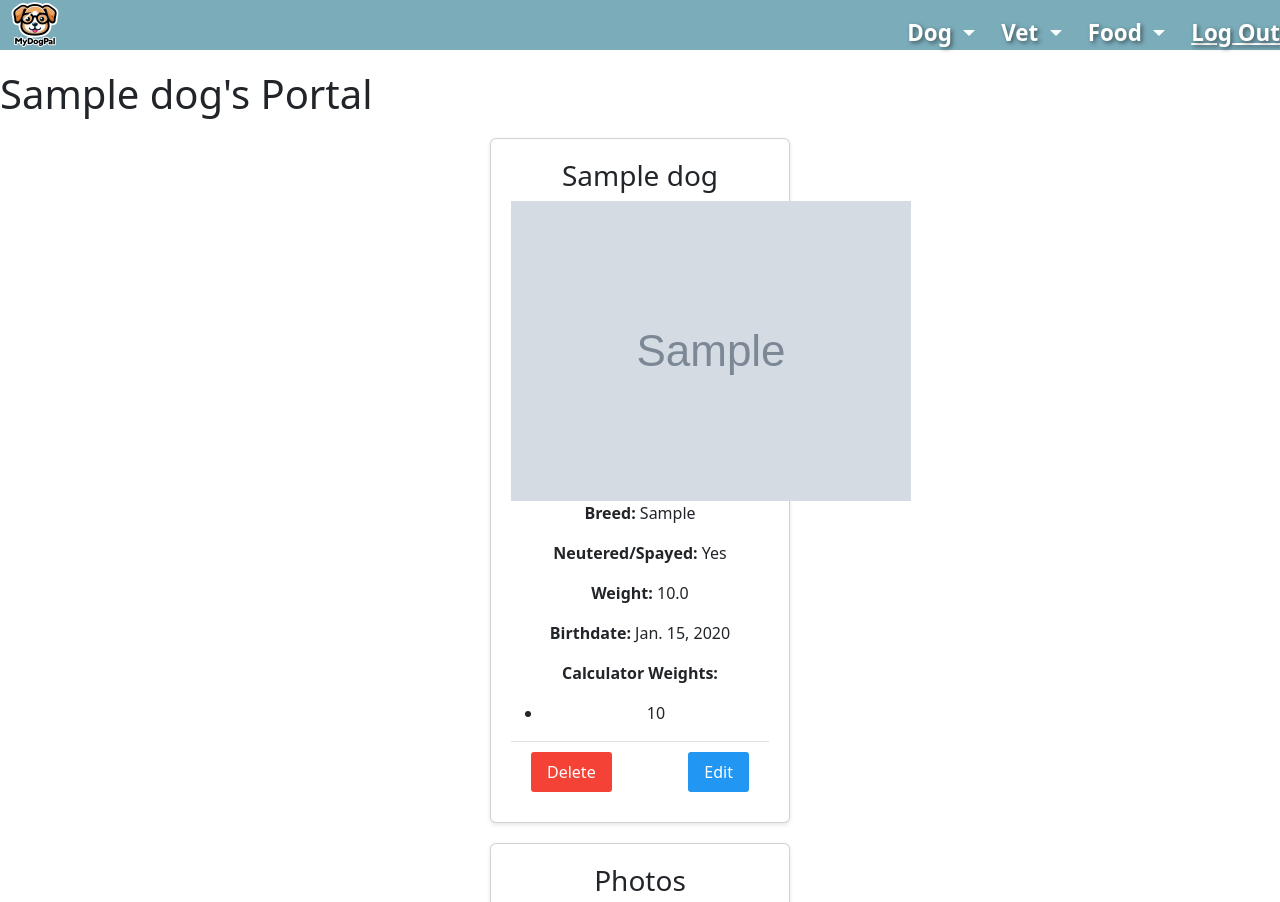
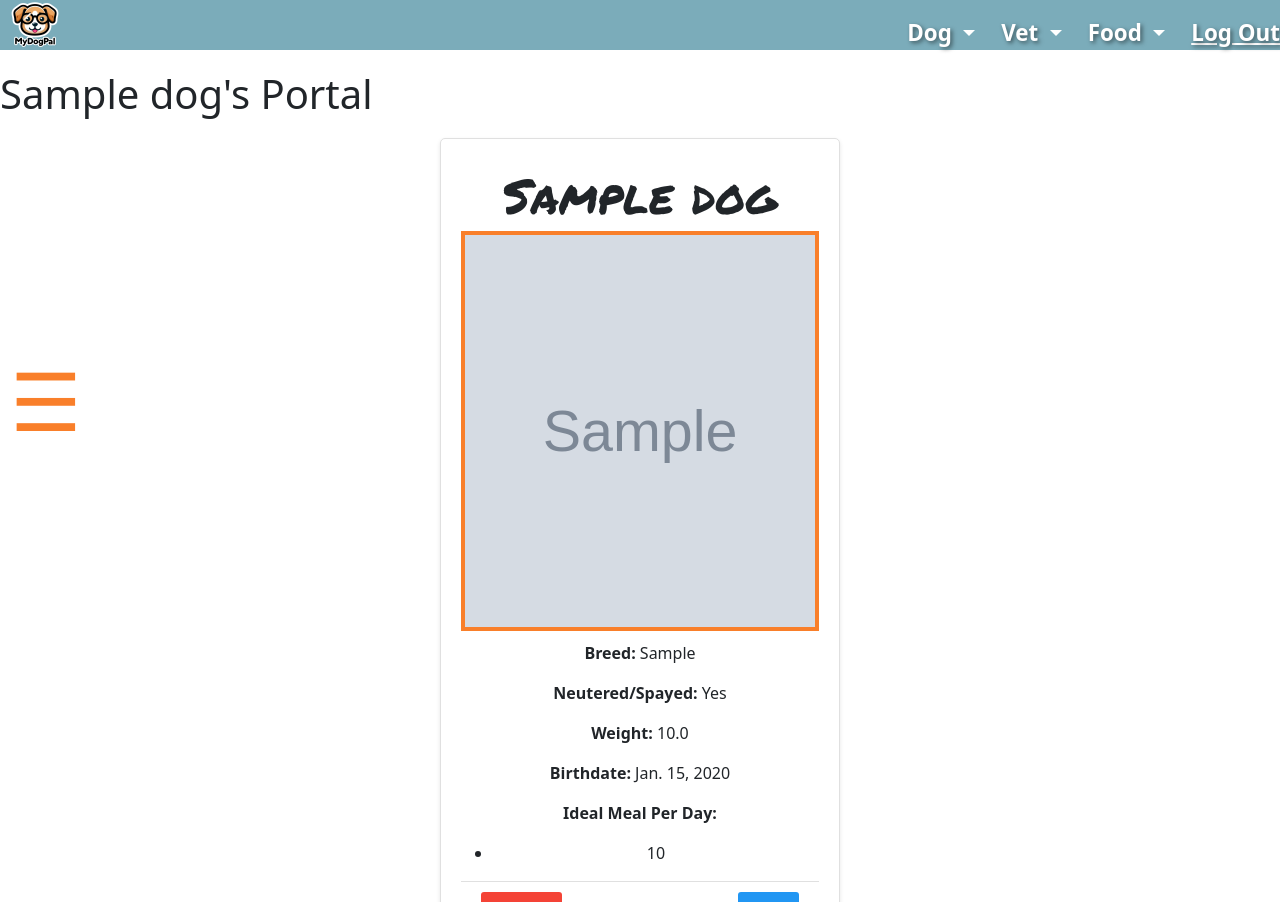
Before and after one commit to avang02/my_dog_pal, a Django app: page /dogs/1/ in a window 1280 px wide. Shown: the top 902 px of the page. Run offline with Django 5.2, Linux system fonts and the light colour scheme; a user stored in the database is signed in; tables that the repository leaves empty hold one stand-in row (values such as "Sample post"); grey boxes marked "Sample" are stand-in pictures; some libraries are stand-ins or nearby versions; some web fonts are replaced.

Commit message:
fixed some bugs and 'are you sure you want to delet' form

```diff
--- a/main_app/templates/dogs/detail.html
+++ b/main_app/templates/dogs/detail.html
@@ -1,59 +1,52 @@
 {% extends 'base.html' %}
 {% block content %}
+{% load static %}
 
 <h1>{{ dog.name }}'s Portal</h1>
 
+<div class="side-nav">
+    <button class="hamburger" onclick="toggleNav()">☰</button>
+    <div id="navLinks" class="nav-links">
+        <a href="javascript:void(0)" onclick="showSection('photos')">Photos</a>
+        <a href="javascript:void(0)" onclick="showSection('food-options')">Dog Food Options</a>
+        <a href="javascript:void(0)" onclick="showSection('food-calculator')">Dog Food Calculator</a>
+    </div>
+</div>
 
-<div class="card">
+<div class="dog-card">
+    <span class="permanent-marker-regular">{{ dog.name }}</span>
+    <br>
     <div class="card-content">
-        <div class="profile-header">
-            <h3>{{ dog.name }}</h3>
+        <div class="center-cropped">
             {% if dog.img_url %}
-            <img src="{{ dog.img_url }}" alt="{{ dog.name }}" class="profile-image">
+            <img src="{{ dog.img_url }}" alt="{{ dog.name }}">
             {% else %}
             <img src="https://i.imgur.com/DMskkHv.png" alt="No Photo" class="profile-image">
             {% endif %}
+
         </div>
         <div class="profile-details">
             <p><strong>Breed:</strong> {{ dog.breed }}</p>
             <p><strong>Neutered/Spayed:</strong> {% if dog.neutered_spayed %}Yes{% else %}No{% endif %}</p>
             <p><strong>Weight:</strong> {{ dog.weight }}</p>
             <p><strong>Birthdate:</strong> {{ dog.birthdate }}</p>
-            <p><strong>Calculator Weights:</strong></p>
+            {% if dog.dogcalculator_set.all %}
+            {% for calculator in dog.dogcalculator_set.all %}
+            <p><strong>Ideal Meal Per Day:</strong></p>
             <ul class="calculator-weights">
-                {% for calculator in dog.dogcalculator_set.all %}
                 <li>{{ calculator.weight }}</li>
+            </ul>
             {% endfor %}
-            </ul>
+            {% else %}
+            <p></p>
+            {% endif %}
         </div>
     </div>
     <div class="card-actions">
-        <a href="{% url 'dogs_delete' dog.id %}" class="btn-delete">Delete</a>
-        <a href="{% url 'dogs_update' dog.id %}" class="btn-edit">Edit</a>
+        <a href="{% url 'dogs_delete' dog.id %}" class="btn-delete"><i class="bi bi-trash"></i> Delete</a>
+        <a href="{% url 'dogs_update' dog.id %}" class="btn-edit"><i class="bi bi-pencil"></i> Edit</a>
     </div>
-</div>
-
-<div class="form-box">
-    <div class="card">
-        <h3>Photos</h3>
-        <div class="card-content">
-            {% for photo in dog.photo_set.all %}
-            <img class="responsive-img card-panel" src="{{photo.url}}" alt="Dog Photo">
-            {% empty %}
-            <div class="card-panel teal-text center-align">No Photos Uploaded</div>
-            {% endfor %}
-        </div>
-        <form action="{% url 'add_photo' dog.id %}" enctype="multipart/form-data" method="POST" class="card-panel">
-            {% csrf_token %}
-            <input type="file" name="photo-file">
-            <br><br>
-            <button type="submit" class="btn">Upload Photo</button>
-        </form>
-    </div>
-</div>
-
-<div class="form-box">
-    <div class="card">
+    <div></div>
     <h3>Dog Food</h3>
     <div>
         {% if dog.dogfood.count %}
@@ -69,35 +62,67 @@
         </form>
         {% endfor %}
         {% else %}
+        <p></p>
         <h5>No Dogfood</h5>
         {% endif %}
+    </div>
+</div>
 
+    <div class="content-container">
+        <div id="photos" class="section" style="display: none;">
+            <div class="form-box">
+                <div class="card">
+                    <h3>Photos</h3>
+                    <div class="card-content">
+                        {% for photo in dog.photo_set.all %}
+                        <img class="responsive-img card-panel" src="{{photo.url}}" alt="Dog Photo">
+                        {% empty %}
+                        <div class="card-panel teal-text center-align">No Photos Uploaded</div>
+                        {% endfor %}
+                    </div>
+                    <form action="{% url 'add_photo' dog.id %}" enctype="multipart/form-data" method="POST"
+                        class="card-panel">
+                        {% csrf_token %}
+                        <input type="file" name="photo-file">
+                        <br><br>
+                        <button type="submit" class="btn">Upload Photo</button>
+                    </form>
+                </div>
+            </div>
+        </div>
+    </div>
+
+    <div class="content-container">
+        <div id="food-options" class="section" style="display: none;">
+            <div class="form-box">
+                <div class="card">
                     <h3>Dog Food Options</h3>
+                    <div>
                         {% if dogfood.count %}
                         {% for food in dogfood %}
-        <div class="card">
-            <div class="card-content">
-            <span class="card-title">
+                        <div>
                             <p><strong>{{ food.name }}</strong></p>
-                <p><strong>{{ food.kcalperserving }}</strong></p>
-                <p><strong>{{ food.gramperserving }}</strong></p>
+                            <p><strong>{{ food.kcalperserving }}</strong> kcal/kg</p>
+                            <p><strong>{{ food.gramperserving }}</strong> kcal/cup</p>
                             <p><strong>{{ food.current_food }}</strong></p>
                             <p><strong>{{ food.new_food }}</strong></p>
-            </span>
-            <div class="card-content">
                             <form action="{% url 'assoc_dogfood' dog.id food.id %}">
                                 {% csrf_token %}
                                 <button type="submit" class="btn">Add</button>
                             </form>
-            </div>
-            </div>
                         </div>
                         {% endfor %}
                         {% else %}
                         <p>No available dogfood found</p>
                         {% endif %}
                     </div>
+                </div>
+            </div>
+        </div>
+    </div>
 
+    <div class="content-container">
+        <div id="food-calculator" class="section" style="display: none;">
             <div class="card">
                 <h3>Dog Food Calculator</h3>
                 <div class="card-content">
@@ -108,6 +133,64 @@
                     </form>
                 </div>
             </div>
+        </div>
+    </div>
+
+    <script>
+        function toggleNav() {
+            var navLinks = document.getElementById("navLinks");
+            navLinks.classList.toggle("show");
+        }
+
+        function showSection(sectionId) {
+            var sectionToShow = document.getElementById(sectionId);
+            var isDisplayed = window.getComputedStyle(sectionToShow).display !== 'none';
+
+            sectionToShow.style.display = isDisplayed ? 'none' : 'block';
+        }
+    </script>
+
+    <style>
+        .dog-card-container {
+            display: flex;
+            justify-content: center;
+            flex-wrap: wrap;
+        }
+
+        .card {
+            width: 300px;
+            padding: 20px;
+            border: 1px solid #ccc;
+            border-radius: 5px;
+            text-align: center;
+        }
+
+        .center-cropped {
+            width: 100%;
+            height: 400px;
+            position: relative;
+            overflow: hidden;
+        }
+
+        .center-cropped img {
+            width: 100%;
+            height: 100%;
+            object-fit: cover;
+            border: 4px solid #f97f2a;
+        }
+
+        .permanent-marker-regular {
+            font-family: 'Permanent Marker', cursive, sans-serif;
+        }
+
+        .profile-details {
+            margin-top: 10px;
+        }
+
+        .content-container {
+            margin-top: 20px;
+        }
+    </style>
 
 
     {% endblock %}
```
Also changed, not shown: main_app/templates/main_app/myvet_confirm_delete.html (added, +15 -0 lines). Lines whose indentation alone changed are shown as unchanged.
